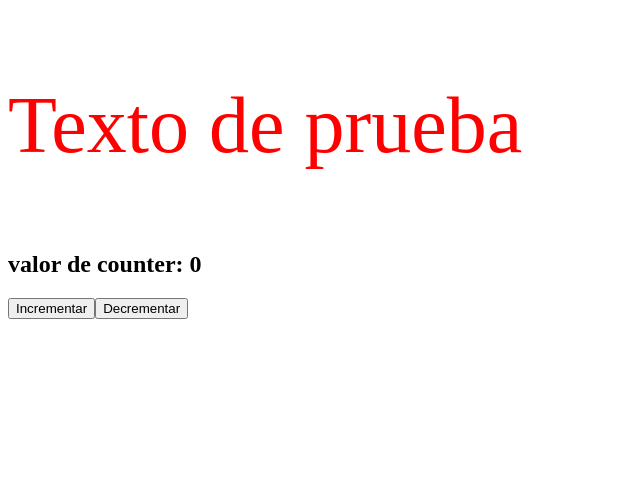
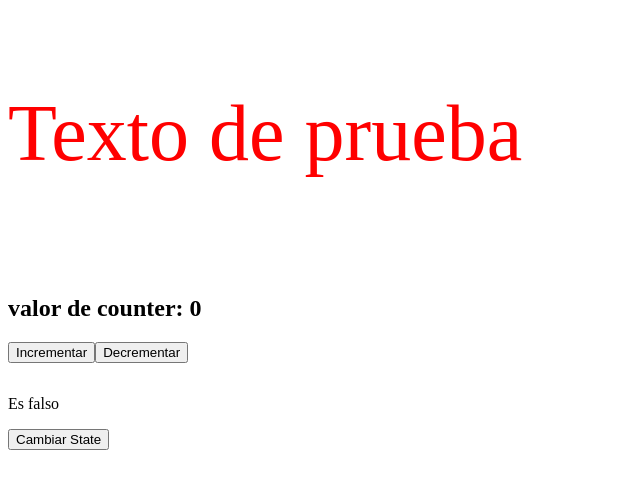
Before and after one commit to sahaderenzo/practico_n9, a React (Vite) app: page / in a window 1280 px wide. Shown: the top 488 px of the page, without its empty margins (0-640 px from the left). Built offline with nearby package versions, Linux system fonts and the light colour scheme.

Commit message:
Finalizando quinto video

```diff
--- a/src/App.tsx
+++ b/src/App.tsx
@@ -1,11 +1,14 @@
 import { ComponentCounter } from "./components/ComponentCounter/ComponentCounter"
 import { MiPrimerComponent } from "./components/MiPrimerComponente/MiPrimerComponent"
+import { ComponentUseEffect } from "./components/ComponentUseEffect/ComponentUseEffect"
 
 export const App = () => {
+
     return (
-        <>
+        <div style={{ display: "flex", flexDirection: "column", gap: "2vh" }}>
             <MiPrimerComponent text={"Texto de prueba"} color={"red"} fontSize={5} />
             <ComponentCounter />
-        </>
+            <ComponentUseEffect />
+        </div>
     )
 }
--- /dev/null
+++ b/src/components/ComponentUseEffect/ComponentUseEffect.tsx
@@ -0,0 +1,26 @@
+import { useEffect, useState } from "react"
+
+
+export const ComponentUseEffect = () => {
+
+    const [state, setState] = useState(false);
+
+    useEffect(() => {
+        console.log("Componente Montado");
+        return () => {
+            console.log("Componente Desmontado");
+        }
+    }, []);
+
+    useEffect(() => {
+        console.log(state)
+    }, [state]);
+
+
+    return (
+        <div>
+            <p>{state ? "Es verdadero" : "Es falso"}</p>
+            <button onClick={() => { setState(!state) }}>Cambiar State</button>
+        </div>
+    )
+}
```
